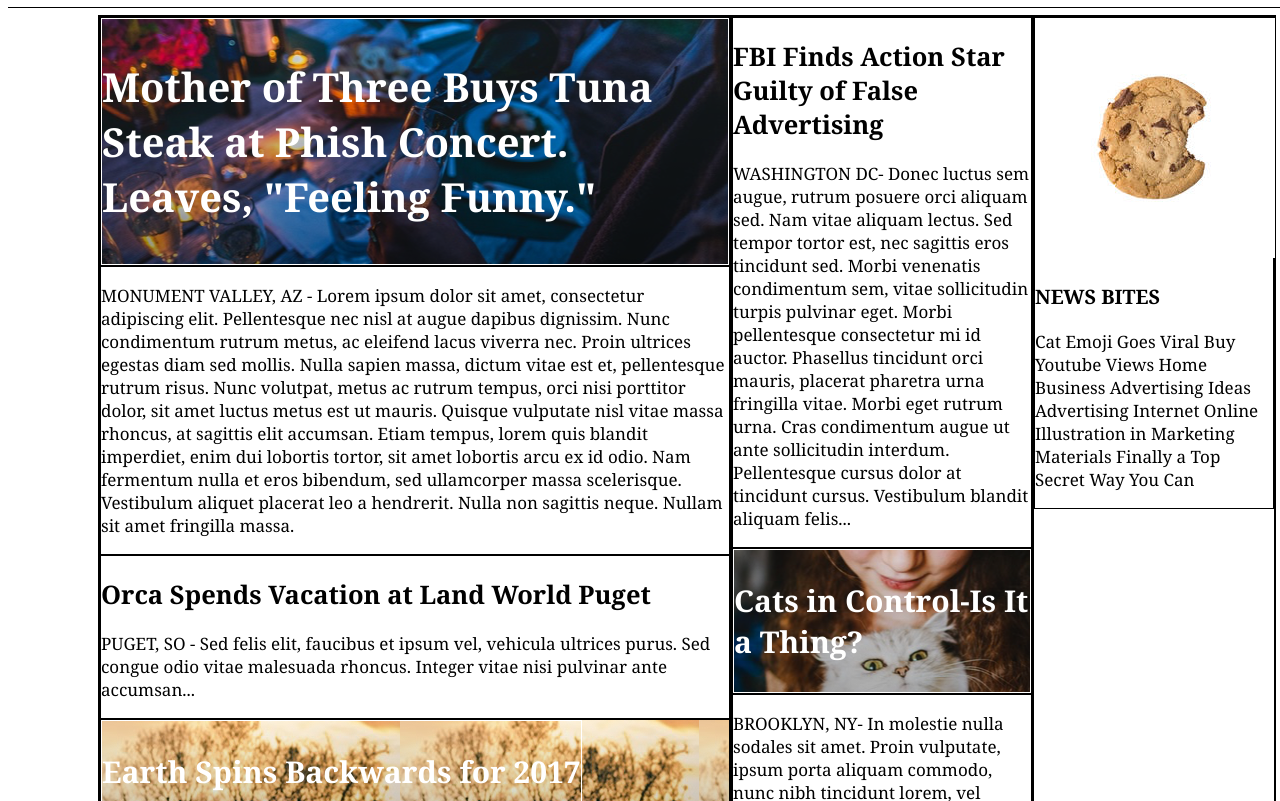
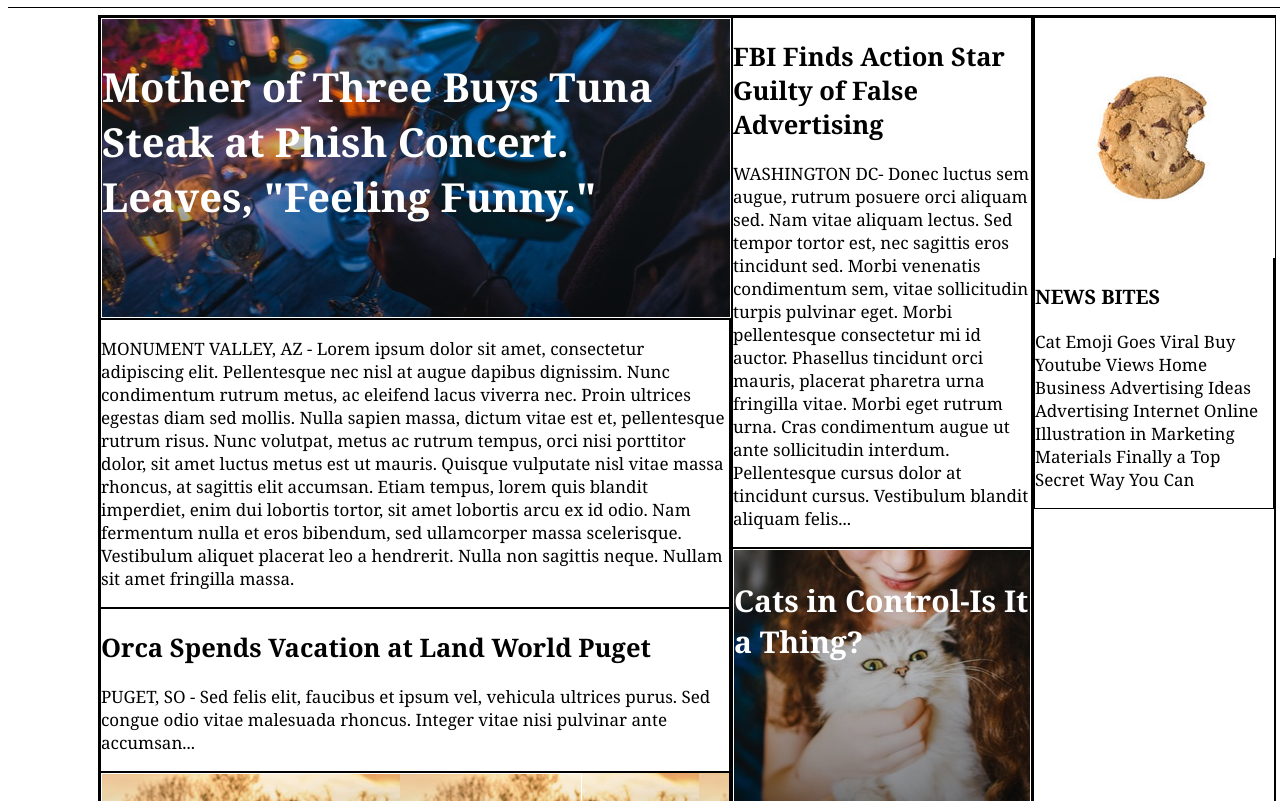
Before and after one commit to 1AICHA/mytimes, a plain HTML site: page index.html in a window 1280 px wide. Shown: the part 73-874 px from the top of the page. Drawn offline with Linux system fonts and the light colour scheme.

Commit message:
Added height to images

```diff
--- a/css/style.css
+++ b/css/style.css
@@ -60,15 +60,17 @@ ul li{
   left: 90px;
   border: thin solid;
   justify-content: center;
+  flex-wrap: wrap;
 }
 
 
 
 .firstcolumn{
-  display: flex;
+  display: inline-flex;
   flex-direction: column;
   width: 630px;
   border: thin solid;
+
 }
 
 .firstcolumn div{
@@ -110,6 +112,8 @@ body{
 .bkgr1{
   display: flex;
   background-image: url("./images/img-story-main.png");
+  width: 100%;
+  height: 300px;
 }
 
 .mainstory{
@@ -123,6 +127,7 @@ body{
 .bkgr2{
   display: flex;
   background-image: url("./images/img-story-2.png");
+  height: 300px;
 }
 
 
@@ -138,10 +143,12 @@ body{
 .bkgr3{
   display: flex;
   background-image: url("./images/img-story-3.png");
+  height: 300px;
 }
 
 
 .bkgr4{
   display: flex;
   background-image: url("./images/img-story-1.png");
+  height: 300px;
 }
```
